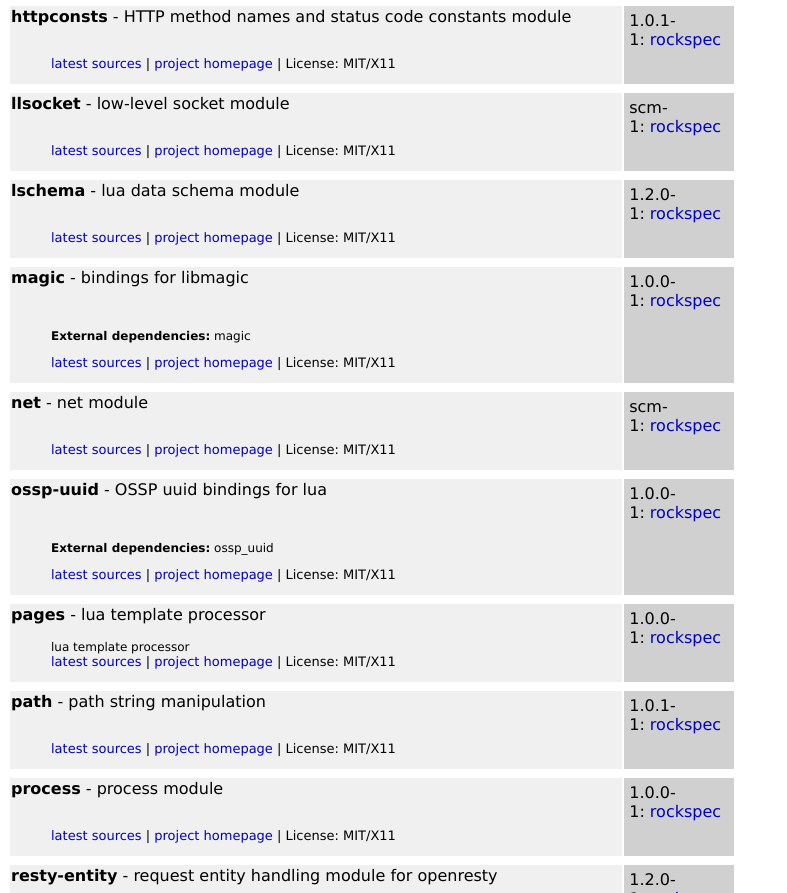
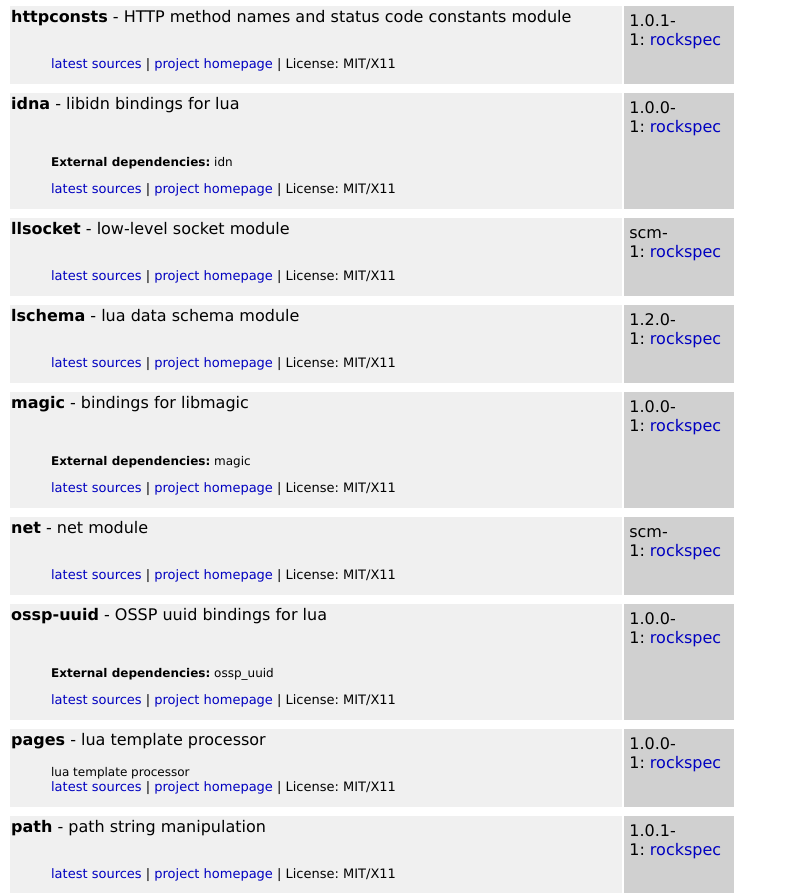
Before and after one commit to mah0x211/rocks, a plain HTML site: page index.html in a window 1280 px wide. Shown: the part 1703-2596 px from the top of the page, without its empty margins (0-787 px from the left). Drawn offline with Linux system fonts and the light colour scheme.

Commit message:
idna-1.0.0-1.rockspec has been added.

```diff
--- a/index.html
+++ b/index.html
@@ -213,6 +213,15 @@ scm-1:&nbsp;<a href="coevent-scm-1.rockspec">rockspec</a><br/></td></tr>
 1.0.1-1:&nbsp;<a href="httpconsts-1.0.1-1.rockspec">rockspec</a><br/></td></tr>
 <tr><td colspan="2" class="spacer"></td></tr>
 <td class="package">
+<p><a name="idna"></a><a href="#idna" class="pkg"><b>idna</b></a> - libidn bindings for lua<br/>
+</p><blockquote><p><br/>
+<p><b>External dependencies:</b> idn</p>
+<font size="-1"><a href="git://github.com/mah0x211/lua-idna.git">latest sources</a> | <a href="https://github.com/mah0x211/lua-idna" target="_blank">project homepage</a> | License: MIT/X11</font></p>
+</blockquote></a></td>
+<td class="version">
+1.0.0-1:&nbsp;<a href="idna-1.0.0-1.rockspec">rockspec</a><br/></td></tr>
+<tr><td colspan="2" class="spacer"></td></tr>
+<td class="package">
 <p><a name="llsocket"></a><a href="#llsocket" class="pkg"><b>llsocket</b></a> - low-level socket module<br/>
 </p><blockquote><p><br/>
 
```
Also changed, not shown: 6 other files.
